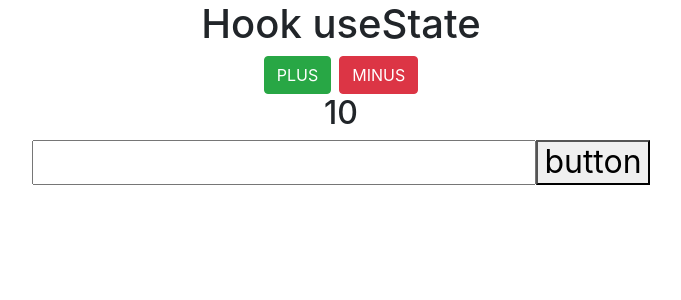
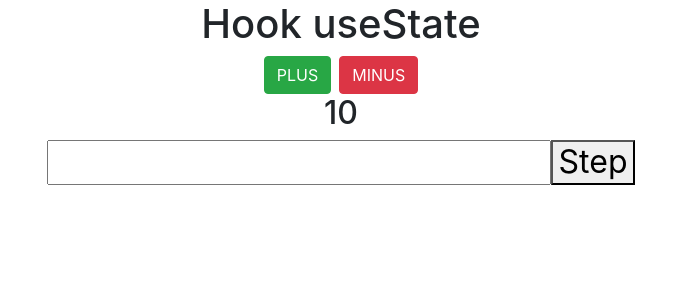
Before and after one commit to Mikirtumov/react-state, a React (Create React App) app: page / in a window 1280 px wide. Shown: the top 300 px of the page, without its empty margins (299-980 px from the left). Built offline with nearby package versions, Linux system fonts and the light colour scheme.

Commit message:
button name changed

```diff
--- a/src/StepConfig.js
+++ b/src/StepConfig.js
@@ -7,7 +7,7 @@ function StepConfig(props) {
     return (
         <div className="h2">
             <input onChange={(e) => props.onStepChange(+e.target.value)} />
-            <button onClick={() => (alert("saeors"))}>button</button>
+            <button  onClick={() => (alert("saeors"))}>Step</button>
         </div>
     );
 }
```
